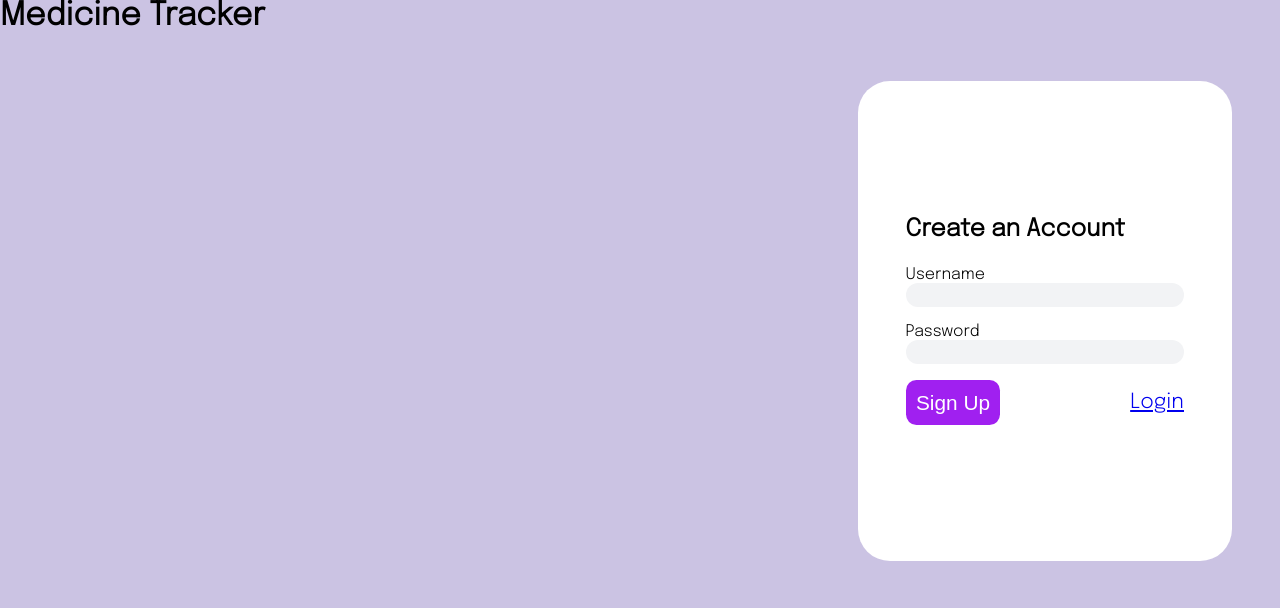
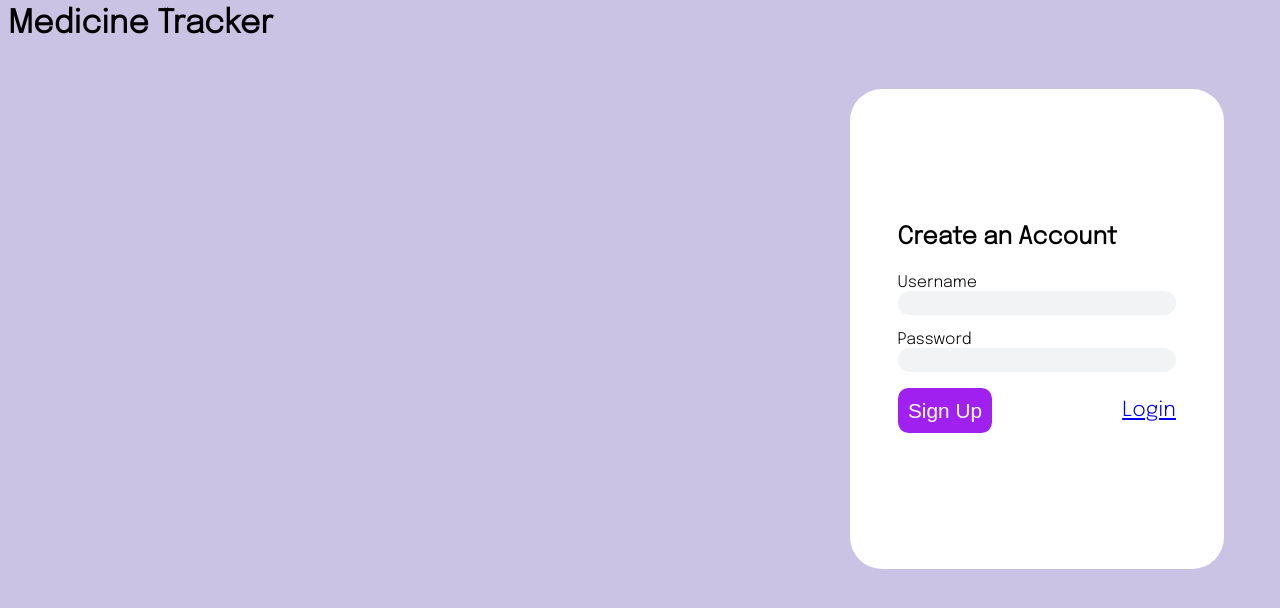
Before and after one commit to kobemaristela/PillPal, a Vue app: page / in a window 1280 px wide. Shown: the top 608 px of the page. Built offline with nearby package versions, Linux system fonts and the light colour scheme.

Commit message:
Add padding to home page

```diff
--- a/index.html
+++ b/index.html
@@ -28,6 +28,8 @@
         body {
             background-color: var(--background-color);
             font-family: Epilogue;
+            margin: 0;
+            padding: 0;
         }
     </style>
   </head>
--- a/src/Home.vue
+++ b/src/Home.vue
@@ -66,9 +66,14 @@ input {
 a {
   font-size: 1.3em;
 }
+
+.container {
+  padding: 0.5em;
+}
 </style>
 
 <template>
+  <div class="container">
     <h1>Medicine Tracker</h1>
     <div class="register-container">
       <div class="register-padding"></div>
@@ -102,6 +107,7 @@ a {
         </form>
       </div>
     </div>
+  </div>
 </template>
 <script>
 import Api from "./Api.js";
--- a/src/views/Dashboard.vue
+++ b/src/views/Dashboard.vue
@@ -31,7 +31,8 @@ button {
   outline: none;
   background: none;
 }
-.dashboard-app {
+.dashboard-app,
+Sidebar {
   background-color: white;
   display: flex;
   main {
```
Lines whose indentation alone changed are shown as unchanged.
